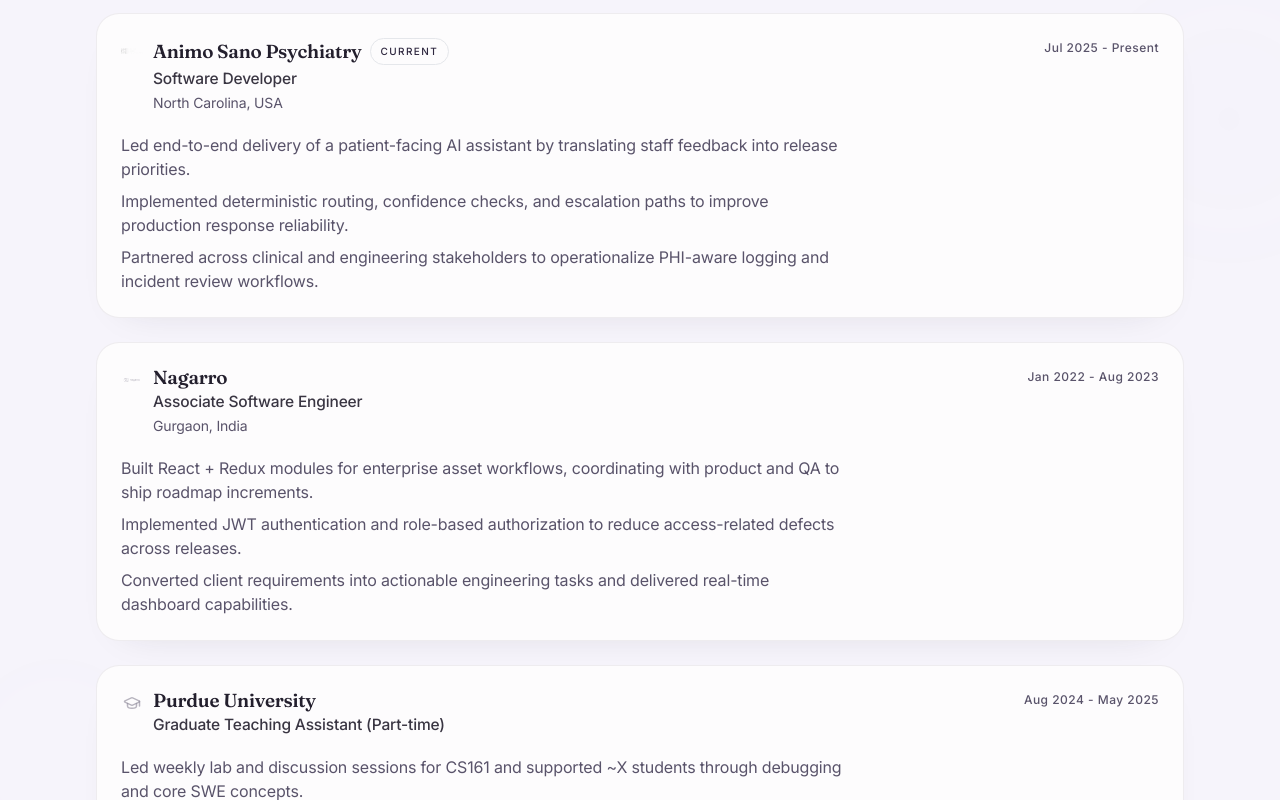
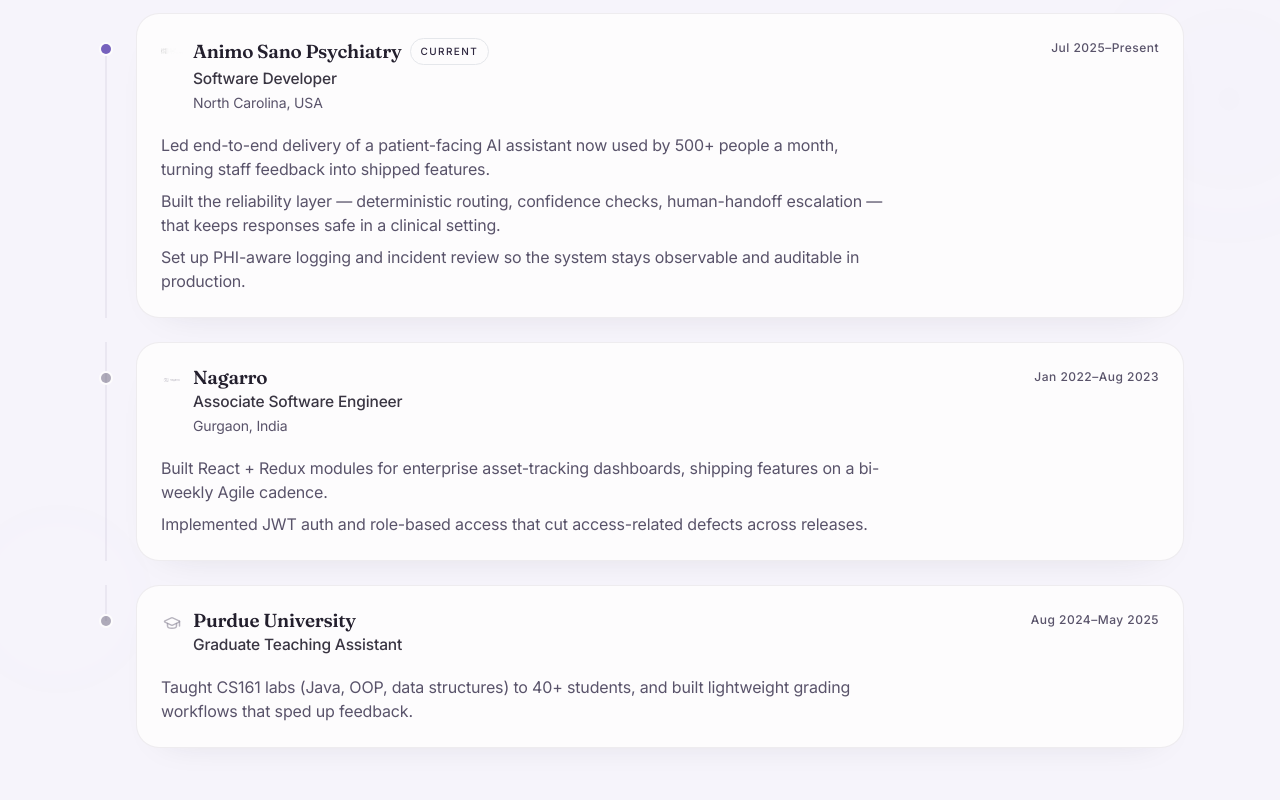
Before and after one commit to rishwarii/Portfolio, a Next.js app: page / in a window 1280 px wide. Shown: the part 4960-5760 px from the top of the page. Built offline with nearby package versions, Linux system fonts and the light colour scheme.

Commit message:
added timeline

```diff
--- a/app/globals.css
+++ b/app/globals.css
@@ -729,6 +729,26 @@
   }
 }
 
+/* Slow, subtle "live" pulse for the current-role timeline node. */
+.timeline-live-ping {
+  animation: timelinePulse 2.2s cubic-bezier(0.4, 0, 0.2, 1) infinite;
+}
+
+@keyframes timelinePulse {
+  0% {
+    transform: scale(1);
+    opacity: 0.45;
+  }
+  70% {
+    transform: scale(2.4);
+    opacity: 0;
+  }
+  100% {
+    transform: scale(2.4);
+    opacity: 0;
+  }
+}
+
 @media (prefers-reduced-motion: reduce) {
   html {
     scroll-behavior: auto;
--- a/components/Timeline.tsx
+++ b/components/Timeline.tsx
@@ -2,6 +2,7 @@
 import { Building2, GraduationCap } from "lucide-react";
 import { Badge } from "@/components/Badge";
 import { Card } from "@/components/Card";
+import { cn } from "@/lib/cn";
 import { siteContent } from "@/lib/siteContent";
 
 type LogoConfig =
@@ -29,12 +30,42 @@
 
 export function Timeline() {
   return (
-    <div className="space-y-5 sm:space-y-6">
-      {siteContent.experience.map((item) => {
+    <ol className="relative">
+      {siteContent.experience.map((item, index) => {
         const logo = companyLogoById[item.id];
+        const isFirst = index === 0;
+        const isLast = index === siteContent.experience.length - 1;
 
         return (
-          <Card key={item.id} variant="default" className="p-5 sm:p-6">
+          <li
+            key={item.id}
+            className={cn("relative flex gap-4 sm:gap-5", !isLast && "pb-5 sm:pb-6")}
+          >
+            {/* Editorial timeline rail: hairline + node aligned to the header. */}
+            <div aria-hidden="true" className="relative w-4 flex-none sm:w-5">
+              <span
+                className={cn(
+                  "absolute left-1/2 w-px -translate-x-1/2 bg-border",
+                  isFirst
+                    ? "bottom-0 top-8 sm:top-9"
+                    : isLast
+                      ? "top-0 h-8 sm:h-9"
+                      : "inset-y-0"
+                )}
+              />
+              {item.isCurrent ? (
+                <span className="absolute left-1/2 top-8 z-[1] -translate-x-1/2 -translate-y-1/2 sm:top-9">
+                  <span className="relative flex h-2.5 w-2.5">
+                    <span className="timeline-live-ping absolute inset-0 rounded-full bg-accent/60 motion-reduce:hidden" />
+                    <span className="relative inline-flex h-2.5 w-2.5 rounded-full bg-accent ring-2 ring-card" />
+                  </span>
+                </span>
+              ) : (
+                <span className="absolute left-1/2 top-8 z-[1] h-2.5 w-2.5 -translate-x-1/2 -translate-y-1/2 rounded-full bg-mutedFg/45 ring-2 ring-card sm:top-9" />
+              )}
+            </div>
+
+            <Card variant="default" className="min-w-0 flex-1 p-5 sm:p-6">
             <header className="flex flex-col gap-3 md:flex-row md:items-start md:justify-between">
               <div className="min-w-0">
                 <div className="flex items-start gap-2.5">
@@ -72,7 +103,7 @@
                   </span>
                   <div className="min-w-0">
                     <div className="flex flex-wrap items-center gap-x-2 gap-y-1">
-                      <h3 className="text-[1.06rem] font-semibold tracking-[-0.012em] text-fg sm:text-[1.18rem]">
+                      <h3 className="font-display text-[1.06rem] font-semibold tracking-[-0.012em] text-fg sm:text-[1.18rem]">
                         {item.company}
                       </h3>
                       {item.isCurrent ? (
@@ -81,7 +112,7 @@
                         </Badge>
                       ) : null}
                     </div>
-                    <p className="mt-1 text-sm font-medium text-fg/90 sm:text-[0.97rem]">
+                    <p className="mt-1 font-body text-sm font-medium text-fg/90 sm:text-[0.97rem]">
                       {item.title}
                     </p>
                     {item.location.trim().length > 0 ? (
@@ -96,14 +127,15 @@
               </p>
             </header>
 
-            <ul className="mt-5 max-w-[72ch] space-y-2 text-sm text-mutedFg sm:text-base">
+            <ul className="mt-5 max-w-[72ch] space-y-2 font-body text-sm text-mutedFg sm:text-base">
               {item.highlights.slice(0, 3).map((point) => (
                 <li key={point}>{point}</li>
               ))}
             </ul>
-          </Card>
+            </Card>
+          </li>
         );
       })}
-    </div>
+    </ol>
   );
 }
--- a/lib/siteContent.ts
+++ b/lib/siteContent.ts
@@ -114,39 +114,36 @@
       id: "animo-sano",
       company: "Animo Sano Psychiatry",
       title: "Software Developer",
-      date: "Jul 2025 - Present",
+      date: "Jul 2025–Present",
       location: "North Carolina, USA",
       isCurrent: true,
       highlights: [
-        "Led end-to-end delivery of a patient-facing AI assistant by translating staff feedback into release priorities.",
-        "Implemented deterministic routing, confidence checks, and escalation paths to improve production response reliability.",
-        "Partnered across clinical and engineering stakeholders to operationalize PHI-aware logging and incident review workflows."
+        "Led end-to-end delivery of a patient-facing AI assistant now used by 500+ people a month, turning staff feedback into shipped features.",
+        "Built the reliability layer — deterministic routing, confidence checks, human-handoff escalation — that keeps responses safe in a clinical setting.",
+        "Set up PHI-aware logging and incident review so the system stays observable and auditable in production."
       ]
     },
     {
       id: "nagarro",
       company: "Nagarro",
       title: "Associate Software Engineer",
-      date: "Jan 2022 - Aug 2023",
+      date: "Jan 2022–Aug 2023",
       location: "Gurgaon, India",
       isCurrent: false,
       highlights: [
-        "Built React + Redux modules for enterprise asset workflows, coordinating with product and QA to ship roadmap increments.",
-        "Implemented JWT authentication and role-based authorization to reduce access-related defects across releases.",
-        "Converted client requirements into actionable engineering tasks and delivered real-time dashboard capabilities."
+        "Built React + Redux modules for enterprise asset-tracking dashboards, shipping features on a bi-weekly Agile cadence.",
+        "Implemented JWT auth and role-based access that cut access-related defects across releases."
       ]
     },
     {
       id: "purdue-gta",
       company: "Purdue University",
-      title: "Graduate Teaching Assistant (Part-time)",
-      date: "Aug 2024 - May 2025",
+      title: "Graduate Teaching Assistant",
+      date: "Aug 2024–May 2025",
       location: "",
       isCurrent: false,
       highlights: [
-        "Led weekly lab and discussion sessions for CS161 and supported ~X students through debugging and core SWE concepts.",
-        "Improved assignment clarity and feedback turnaround by building lightweight grading and review workflows.",
-        "Mentored students 1:1 and translated complex topics into clear, actionable steps."
+        "Taught CS161 labs (Java, OOP, data structures) to 40+ students, and built lightweight grading workflows that sped up feedback."
       ]
     }
   ],
```
Also changed, not shown: 1 other file (tests, documents, lock files or other folders).
